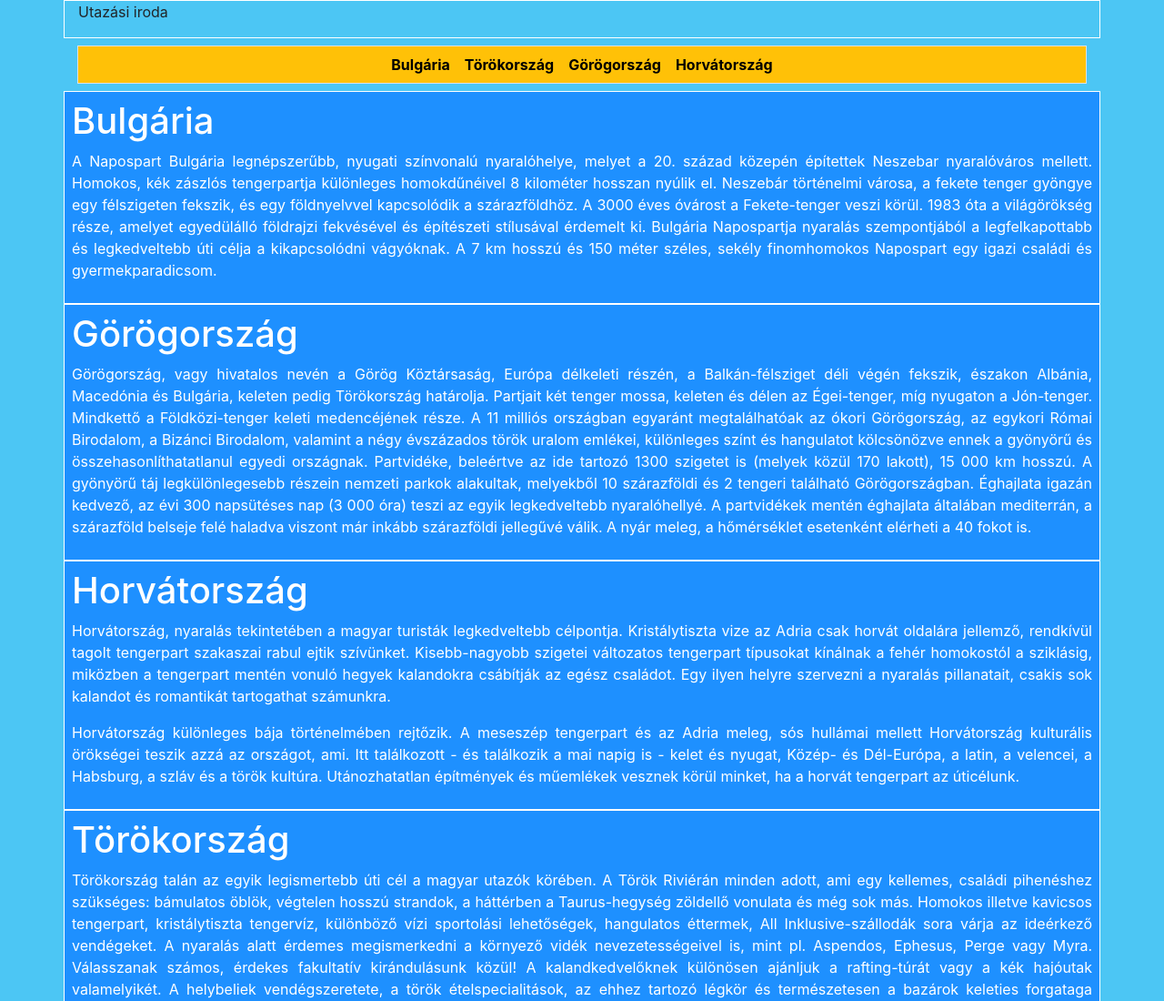
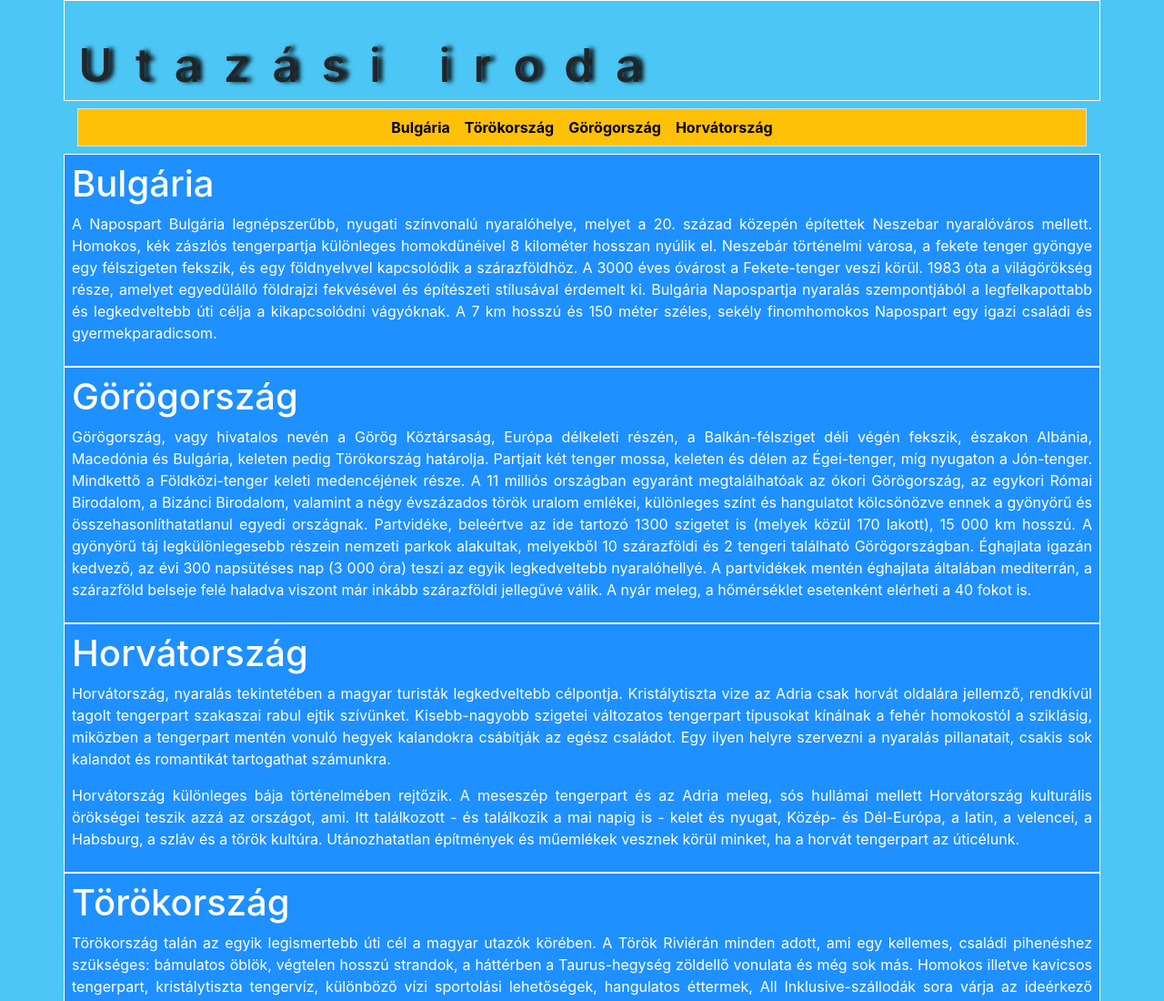
Before and after one commit to dajkadzseni/web, a plain HTML site: page web/index.html in a window 1280 px wide. Shown: the top 1100 px of the page at 91% size. Drawn offline with Linux system fonts and the light colour scheme.

Commit message:
3.a A header elemben levő „Utazási iroda” szöveget alakítsa egyes szintű címsorrá!

```diff
--- a/web/index.html
+++ b/web/index.html
@@ -16,7 +16,7 @@
 
 <body>
     <header class="container">
-        <p>Utazási iroda</p>
+        <h1>Utazási iroda</h1>
     </header>
 
     <div class="container">
```
